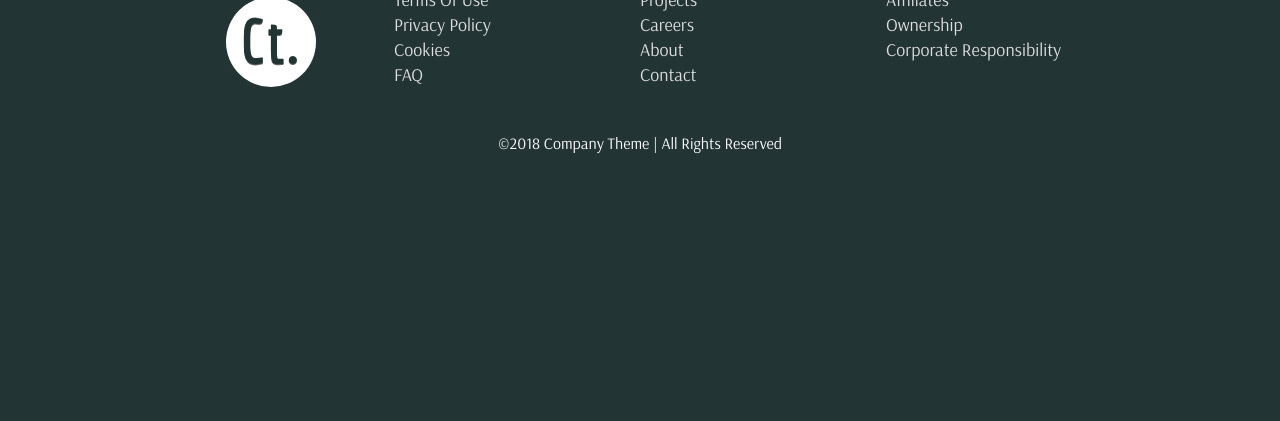
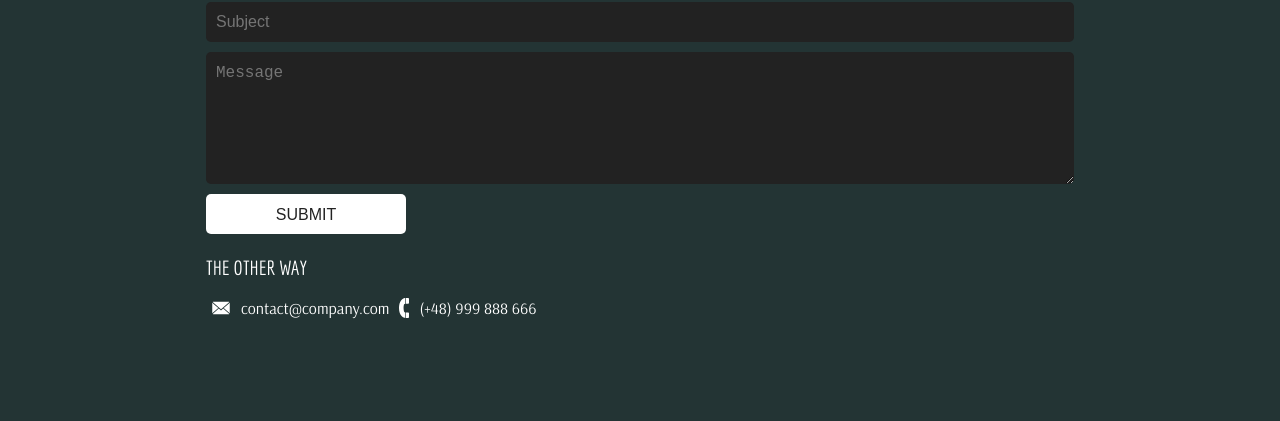
Before and after one commit to BertW007/LandingPageExample2, a website built with webpack: page dist/index.html in a window 1280 px wide. Shown: the part 1220-1641 px from the top of the page. Before the commit the page ends 1424 px from the top, so only its background shows below. Built offline with Linux system fonts and the light colour scheme.

Commit message:
Add contact form

```diff
--- a/src/js/app.js
+++ b/src/js/app.js
@@ -80,3 +80,11 @@ const handleNavButtonsScrollToTarget = () => {
 }
 
 handleNavButtonsScrollToTarget();
+
+const handleEmailAddress = () => {
+  const mail = $('.contact-email');
+  const adr = mail.text().trim().toLowerCase().replace('(at)', '@').replace(/\(dot\)/g, '.');
+  mail.text(adr);
+}
+
+handleEmailAddress();
--- a/src/scss/_base.scss
+++ b/src/scss/_base.scss
@@ -87,6 +87,62 @@ footer {
   text-transform: capitalize;
   padding: 0px 20px 20px 20px;
 }
+#contact {
+  background-color: rgba(35,52,52,1);
+  padding: 100px 20px 100px 20px;
+  color: rgba(255,255,255,1);
+  h3 {
+    margin: 10px 0 10px 0;
+  }
+  form {
+    display: flex;
+    flex-direction: column;
+    background-color: rgba(35,52,52,1);
+    color: rgba(255,255,255,1);
+    input {
+      font-size: $contact-font-size;
+      height: 40px;
+      background-color: rgba(34,34,34,1);
+      margin-bottom: 10px;
+      color: rgba(255,255,255,1);
+      padding: 10px;
+      border-radius: 5px;
+      &[type="submit"] {
+        background-color: rgba(255,255,255,1);
+        color: $contact-input-font-color;
+        text-transform: uppercase;
+        &:hover {
+          background-color: rgba(255,182,71,1);
+        }
+      }
+    }
+    textarea {
+      font-size: $contact-font-size;
+      padding: 10px;
+      color: rgba(255,255,255,1);
+      background-color: rgba(34,34,34,1);
+      margin-bottom: 10px;
+      border-radius: 5px;
+    }
+  }
+  ul {
+    list-style: none;
+    display: flex;
+    flex-wrap: wrap;
+    li {
+      display: flex;
+      align-items: center;
+      img {
+        margin: 5px;
+      }
+      span {
+        margin: 5px;
+      }
+    }
+  }
+}
+
+
 .outline {
   &:focus {
     outline: 2px solid $outline-color;
@@ -231,6 +287,25 @@ nav li:last-child .nav-item {
   .footer-links {
     text-align: left;
   }
+  #contact {
+    h3 {
+      width: 70%;
+      margin: 10px auto;
+    }
+    form {
+      width: 70%;
+      margin: 0 auto;
+      input {
+        &[type="submit"] {
+          width: 200px;
+        }
+      }
+    }
+    ul {
+      width: 70%;
+      margin: 0 auto;
+    }
+  }
   header {
     box-shadow: none;
     text-shadow: 0px 1px $header-text-shadow-color;
--- a/src/scss/_variables.scss
+++ b/src/scss/_variables.scss
@@ -46,6 +46,7 @@ $nav-items-text-color-md: rgba(255,255,255,1);
 $nav-items-text-hov-color: rgba(0,0,0,1);
 
 $article-font-color: rgba(34,34,34,1);
+$contact-input-font-color: rgba(34,34,34,1);
 
 $footer-text-shadow-color: rgba(0,0,0,0.6);
 $footer-logo-background-color: rgba(255,255,255,1);
@@ -58,6 +59,7 @@ $header2-font-size: 20px;
 $header3-font-size: 20px;
 $button-font-size: 20px;
 $footer-font-size: 18px;
+$contact-font-size: 16px;
 
 $header-height: 80px;
 $banner-height: 100vh;
```
Also changed, not shown: dist/css/style.css, dist/img/call.svg (added), dist/img/mail.svg (added), dist/index.html, dist/js/bundle.js.
